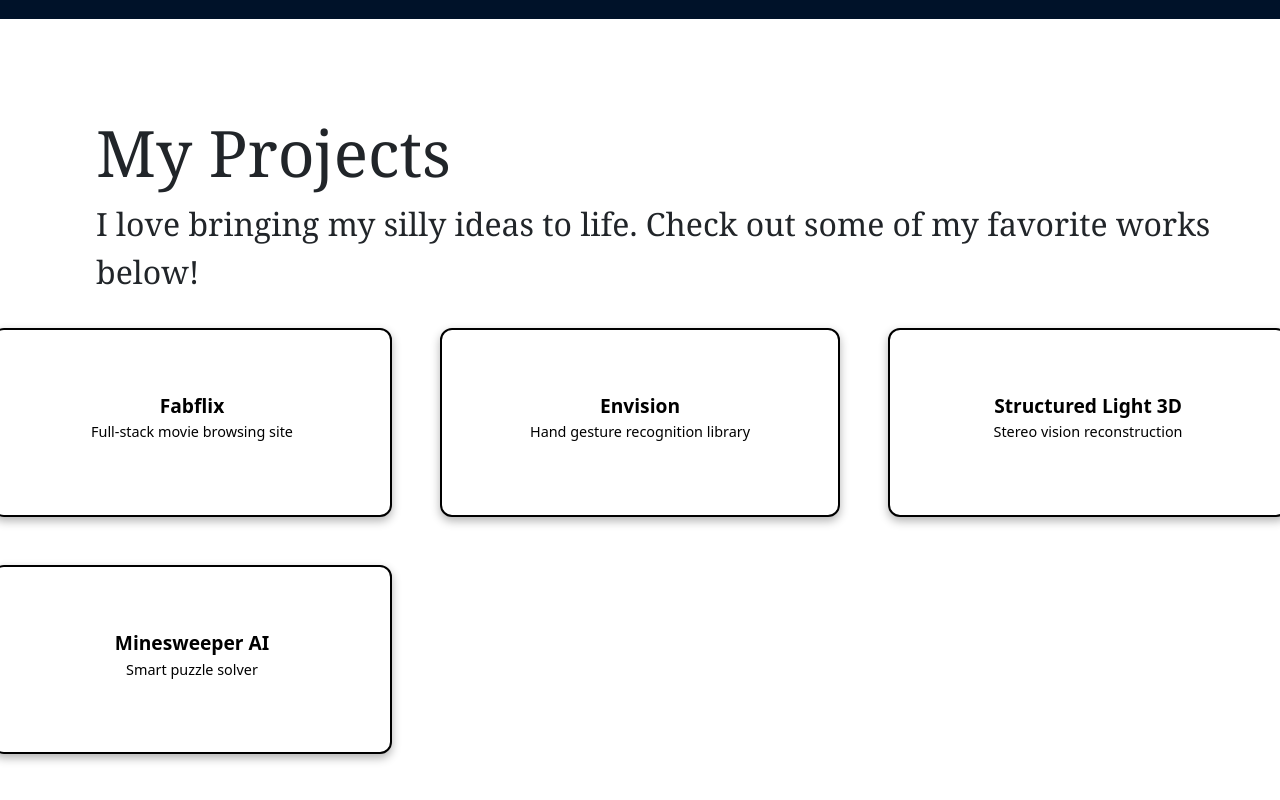
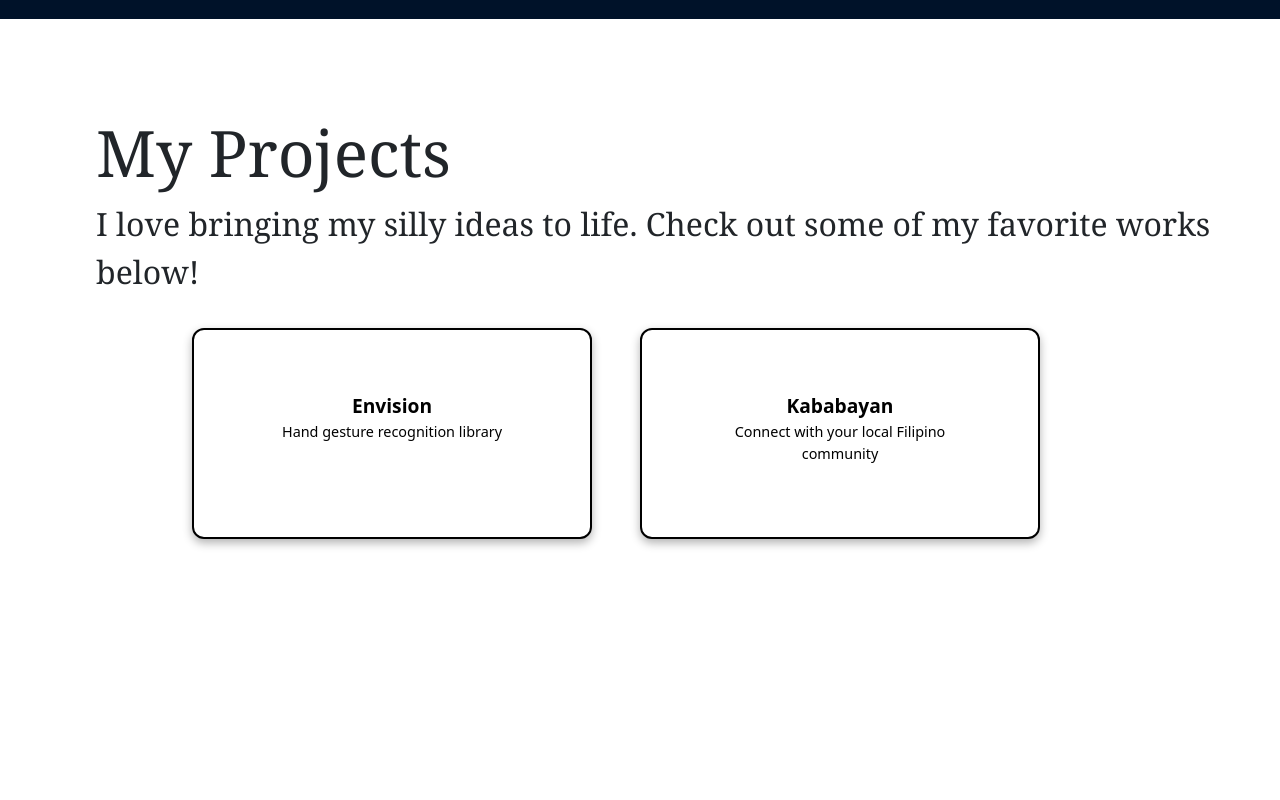
Before and after one commit to Darock-Dao/my-portfolio, a React (Vite) app in the folder frontend/: page / in a window 1280 px wide. Shown: the part 1370-2170 px from the top of the page. After the commit the page ends 2005 px from the top, so only its background shows below. Built offline with nearby package versions, Linux system fonts and the light colour scheme.

Commit message:
embed links to envision and Kababayan in projects

```diff
--- a/frontend/src/components/Projects.tsx
+++ b/frontend/src/components/Projects.tsx
@@ -9,24 +9,14 @@ function Projects(){
             <p className={styles.subtext}>I love bringing my silly ideas to life. Check out some of my favorite works below!</p>
             <div className={styles.projectsGrid}>
                 <ProjectBox
-                title="Fabflix"
-                description="Full-stack movie browsing site"
-                link="https://github.com/yourusername/fabflix"
+                title="Envision"
+                description="Hand gesture recognition library"
+                link="https://yasper.me/envision"
                 />
                 <ProjectBox
-                title="Envision"
-                description="Hand gesture recognition library"
-                link="https://github.com/yourusername/envision"
-                />
-                <ProjectBox
-                title="Structured Light 3D"
-                description="Stereo vision reconstruction"
-                link="https://github.com/yourusername/structured-light"
-                />
-                <ProjectBox
-                title="Minesweeper AI"
-                description="Smart puzzle solver"
-                link="https://github.com/yourusername/minesweeper-ai"
+                title="Kababayan"
+                description="Connect with your local Filipino community"
+                link="https://devpost.com/software/kababayan"
                 />
             </div>
         </div>
```
